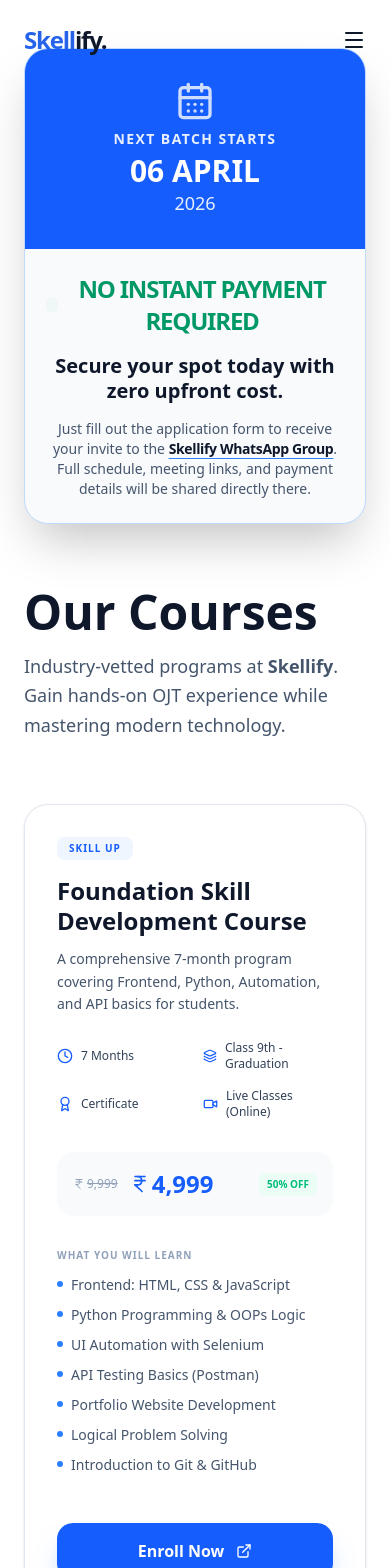
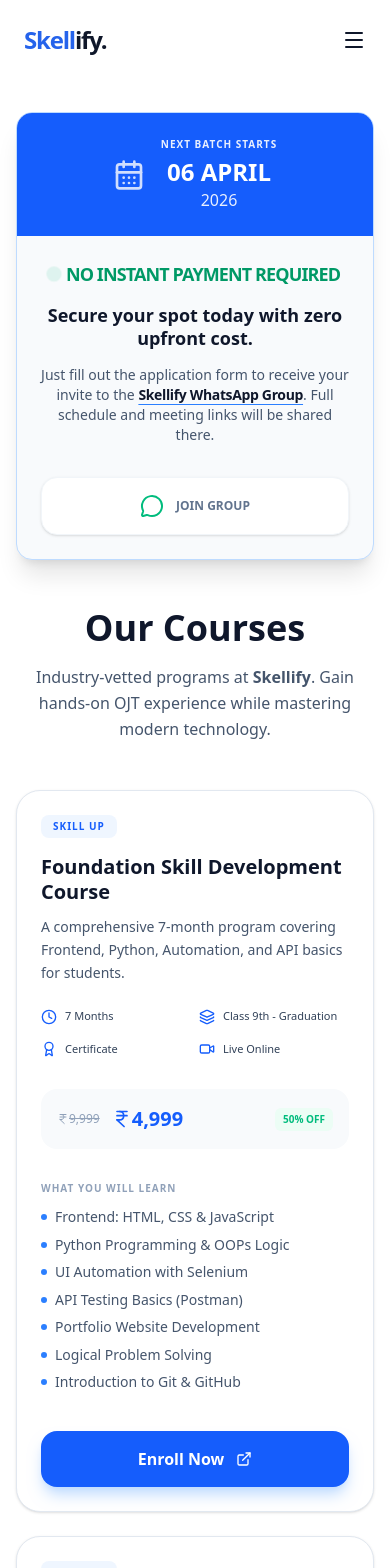
Before and after one commit to skellify25/skellify-main, a Next.js app: page /courses in a window 390 px wide. Shown: the top 1568 px of the page. Built offline with nearby package versions, Linux system fonts and the light colour scheme.

Commit message:
fixed course banner

```diff
--- a/src/components/Footer.tsx
+++ b/src/components/Footer.tsx
@@ -88,9 +88,9 @@
               {/* <Link href="#" className="p-2.5 bg-blue-500/10 text-blue-600 rounded-lg hover:bg-blue-600 hover:text-white transition-all shadow-sm" aria-label="LinkedIn">
                 <Linkedin className="w-5 h-5" />
               </Link> */}
-              <Link href={INSTAGRAM_LINK} className="p-2.5 bg-pink-500/10 text-pink-600 rounded-lg hover:bg-pink-500 hover:text-white transition-all shadow-sm" aria-label="Instagram">
+              {/* <Link href={INSTAGRAM_LINK} className="p-2.5 bg-pink-500/10 text-pink-600 rounded-lg hover:bg-pink-500 hover:text-white transition-all shadow-sm" aria-label="Instagram">
                 <Instagram className="w-5 h-5" />
-              </Link>
+              </Link> */}
             </div>
           </div>
 
--- a/src/components/pages/CoursePage.jsx
+++ b/src/components/pages/CoursePage.jsx
@@ -10,16 +10,13 @@
   ExternalLink,
   CalendarDays,
   MessageCircle,
-  Info,
 } from "lucide-react";
 
-// 1. Static Course Data with updated highlights
 const COURSES = [
   {
     id: "foundation-skill",
     title: "Foundation Skill Development Course",
-    description:
-      "A comprehensive 7-month program covering Frontend, Python, Automation, and API basics for students.",
+    description: "A comprehensive 7-month program covering Frontend, Python, Automation, and API basics for students.",
     duration: "7 Months",
     level: "Class 9th - Graduation",
     mode: "Live Classes (Online)",
@@ -40,8 +37,7 @@
   {
     id: "python-oops",
     title: "Python Programming with OOPs",
-    description:
-      "Master Python fundamentals and Object-Oriented Programming to build a strong logic foundation.",
+    description: "Master Python fundamentals and Object-Oriented Programming to build a strong logic foundation.",
     duration: "3 Months",
     level: "Class 9th - Graduation",
     mode: "Live Classes (Online)",
@@ -62,8 +58,7 @@
   {
     id: "java-oops",
     title: "Java Programming with OOPs",
-    description:
-      "Deep dive into Java, JVM architecture, and Collections framework. Perfect for building backend logic.",
+    description: "Deep dive into Java, JVM architecture, and Collections framework. Perfect for building backend logic.",
     duration: "3 Months",
     level: "Class 9th - Graduation",
     mode: "Live Classes (Online)",
@@ -84,8 +79,7 @@
   {
     id: "sdet-program",
     title: "SDET (Software Development Engineer in Test)",
-    description:
-      "Advanced 9-month program for graduates to become job-ready automation engineers.",
+    description: "Advanced 9-month program for graduates to become job-ready automation engineers.",
     duration: "9 Months",
     level: "Graduation & Above",
     mode: "Live Classes (Online)",
@@ -115,54 +109,57 @@
   };
 
   return (
-    <section className="py-12 md:py-24 container mx-auto px-6">
-      {/* --- NEW BATCH ANNOUNCEMENT BANNER --- */}
+    /* Increased pt-28 to clear the Navbar on mobile, pt-32 on desktop */
+    <section className="pt-28 pb-12 md:pt-32 md:pb-24 container mx-auto px-4 md:px-6">
+
+      {/* --- RESPONSIVE BATCH ANNOUNCEMENT BANNER --- */}
       <motion.div
         initial={{ opacity: 0, y: -20 }}
         animate={{ opacity: 1, y: 0 }}
-        className="mb-16 overflow-hidden rounded-3xl bg-slate-50 dark:bg-slate-900 border border-blue-200 dark:border-blue-900 shadow-2xl"
+        className="mb-12 md:mb-16 overflow-hidden rounded-2xl md:rounded-3xl bg-slate-50 dark:bg-slate-900 border border-blue-200 dark:border-blue-900 shadow-xl"
       >
         <div className="flex flex-col lg:flex-row">
-          {/* Left Side: Date */}
-          <div className="bg-blue-600 p-8 flex flex-col items-center justify-center text-white text-center min-w-[240px]">
-            <CalendarDays className="w-10 h-10 mb-2 opacity-80" />
-            <p className="text-sm font-bold uppercase tracking-widest opacity-90">
+          {/* Left Side: Date - Stacks on mobile, Row on Tablet/LG */}
+          <div className="bg-blue-600 p-6 md:p-8 flex lg:flex-col items-center justify-center text-white text-center lg:min-w-[240px] gap-4 lg:gap-2">
+            <CalendarDays className="w-8 h-8 md:w-10 md:h-10 opacity-80" />
+            <div>
+              <p className="text-[10px] md:text-sm font-bold uppercase tracking-widest opacity-90">
                 Next Batch Starts
               </p>
-            <h3 className="text-3xl font-black mt-1">06 APRIL</h3>
-            <p className="text-lg font-medium opacity-90">2026</p>
+              <h3 className="text-2xl md:text-3xl font-black mt-1 uppercase">06 April</h3>
+              <p className="text-base md:text-lg font-medium opacity-90">2026</p>
+            </div>
           </div>
 
           {/* Right Side: Instructions */}
-          <div className="p-6 md:p-8 flex-1 flex flex-col md:flex-row items-center justify-between gap-6">
+          <div className="p-6 md:p-10 flex-1 flex flex-col md:flex-row items-center justify-between gap-8">
             <div className="space-y-4 text-center md:text-left">
-              <div className="flex items-center justify-center md:justify-start gap-2 text-emerald-600 dark:text-emerald-400 font-bold uppercase text-2xl tracking-tighter">
+              <div className="flex items-center justify-center md:justify-start gap-2 text-emerald-600 dark:text-emerald-400 font-bold uppercase text-lg md:text-2xl tracking-tighter">
                 <span className="flex h-2 w-2 rounded-full bg-emerald-500 animate-ping" />
                 No Instant Payment Required
               </div>
-              <h4 className="text-xl md:text-2xl font-bold text-slate-900 dark:text-white leading-tight">
+              <h4 className="text-lg md:text-2xl font-bold text-slate-900 dark:text-white leading-tight">
                 Secure your spot today with zero upfront cost.
               </h4>
-              <p className="text-slate-600 dark:text-slate-400 text-sm max-w-xl">
+              <p className="text-slate-600 dark:text-slate-400 text-sm md:text-base max-w-xl">
                 Just fill out the application form to receive your invite to the{" "}
                 <span className="font-bold text-slate-900 dark:text-white underline decoration-blue-500 underline-offset-4 tracking-tight">
                   Skellify WhatsApp Group
                 </span>
-                . Full schedule, meeting links, and payment details will be
-                shared directly there.
+                . Full schedule and meeting links will be shared there.
               </p>
             </div>
 
-            {/* Quick Icon Group */}
-            <div className="hidden xl:flex items-center gap-4">
+            {/* Quick Action Button */}
+            <div className="flex items-center justify-center w-full md:w-auto">
               <a
                 href="https://chat.whatsapp.com/Fi19RL9SBtF4jWklMqsqsh"
                 target="_blank"
                 rel="noopener noreferrer"
-                className="flex flex-col items-center gap-2 px-4 py-3 bg-white dark:bg-slate-800 rounded-2xl shadow-sm border border-slate-100 dark:border-slate-700 transition-all duration-200 hover:bg-slate-50 dark:hover:bg-slate-700 hover:border-emerald-200 dark:hover:border-emerald-900 cursor-pointer active:scale-95 group"
+                className="flex items-center md:flex-col gap-3 md:gap-2 px-6 py-4 md:px-4 md:py-3 bg-white dark:bg-slate-800 rounded-2xl shadow-sm border border-slate-100 dark:border-slate-700 transition-all duration-200 hover:border-emerald-200 dark:hover:border-emerald-900 cursor-pointer active:scale-95 group w-full md:w-auto justify-center"
               >
                 <MessageCircle className="w-6 h-6 text-emerald-500 group-hover:scale-110 transition-transform" />
-                <span className="text-[10px] font-bold text-slate-400 group-hover:text-emerald-600 dark:group-hover:text-emerald-400">
+                <span className="text-xs md:text-[10px] font-bold text-slate-500 md:text-slate-400 group-hover:text-emerald-600">
                   JOIN GROUP
                 </span>
               </a>
@@ -170,25 +167,24 @@
           </div>
         </div>
       </motion.div>
-      {/* --- END BANNER --- */}
 
       {/* Header */}
       <motion.div
         initial={{ opacity: 0, y: 20 }}
         animate={{ opacity: 1, y: 0 }}
-        className="max-w-3xl mb-16"
+        className="max-w-3xl mb-12 md:mb-16 text-center md:text-left"
       >
-        <h1 className="text-5xl font-bold mb-4 text-slate-900 dark:text-white">
+        <h1 className="text-4xl md:text-6xl font-bold mb-4 text-slate-900 dark:text-white">
           Our Courses
         </h1>
-        <p className="text-slate-600 dark:text-slate-400 text-lg leading-relaxed">
+        <p className="text-slate-600 dark:text-slate-400 text-base md:text-lg leading-relaxed">
           Industry-vetted programs at <strong>Skellify</strong>. Gain hands-on
           OJT experience while mastering modern technology.
         </p>
       </motion.div>
 
       {/* Course Grid */}
-      <div className="grid grid-cols-1 md:grid-cols-2 lg:grid-cols-3 gap-10">
+      <div className="grid grid-cols-1 sm:grid-cols-2 lg:grid-cols-3 gap-6 md:gap-10">
         {COURSES.map((course, index) => (
           <motion.div
             key={course.id}
@@ -196,8 +192,7 @@
             whileInView={{ opacity: 1, y: 0 }}
             viewport={{ once: true }}
             transition={{ delay: index * 0.1 }}
-            whileHover={{ y: -6 }}
-            className="border border-slate-200 dark:border-slate-700 rounded-3xl p-8 bg-white dark:bg-slate-800 shadow-sm hover:shadow-2xl transition-all duration-300 flex flex-col justify-between"
+            className="border border-slate-200 dark:border-slate-700 rounded-3xl p-6 md:p-8 bg-white dark:bg-slate-800 shadow-sm hover:shadow-xl transition-all duration-300 flex flex-col justify-between"
           >
             <div>
               <div className="flex items-center justify-between mb-4">
@@ -205,39 +200,39 @@
                   {course.id === "sdet-program" ? "Job Ready" : "Skill Up"}
                 </span>
               </div>
-              <h2 className="text-2xl font-bold mb-3 text-slate-900 dark:text-white leading-tight">
+              <h2 className="text-xl md:text-2xl font-bold mb-3 text-slate-900 dark:text-white leading-tight">
                 {course.title}
               </h2>
               <p className="text-slate-600 dark:text-slate-400 mb-6 text-sm leading-relaxed">
                 {course.description}
               </p>
 
-              <div className="grid grid-cols-2 gap-4 text-xs mb-8 text-slate-700 dark:text-slate-300">
+              <div className="grid grid-cols-2 gap-y-4 gap-x-2 text-[11px] md:text-xs mb-8 text-slate-700 dark:text-slate-300">
                 <div className="flex items-center gap-2">
-                  <Clock className="w-4 h-4 text-blue-600" />
+                  <Clock className="w-4 h-4 text-blue-600 shrink-0" />
                   {course.duration}
                 </div>
                 <div className="flex items-center gap-2">
-                  <Layers className="w-4 h-4 text-blue-600" />
-                  {course.level}
+                  <Layers className="w-4 h-4 text-blue-600 shrink-0" />
+                  <span className="truncate">{course.level}</span>
                 </div>
                 <div className="flex items-center gap-2">
-                  <Award className="w-4 h-4 text-blue-600" />
+                  <Award className="w-4 h-4 text-blue-600 shrink-0" />
                   Certificate
                 </div>
                 <div className="flex items-center gap-2">
-                  <Video className="w-4 h-4 text-blue-600" />
-                  {course.mode}
+                  <Video className="w-4 h-4 text-blue-600 shrink-0" />
+                  Live Online
                 </div>
               </div>
 
               {/* Pricing */}
               <div className="flex items-center gap-3 mb-8 bg-slate-50 dark:bg-slate-900/50 p-4 rounded-2xl">
-                <span className="text-xs text-slate-400 line-through flex items-center gap-0.5">
+                <span className="text-xs text-slate-400 line-through flex items-center">
                   <IndianRupee className="w-3 h-3" />
                   {course.price}
                 </span>
-                <span className="text-2xl font-black text-blue-600 flex items-center gap-0.5">
+                <span className="text-xl md:text-2xl font-black text-blue-600 flex items-center">
                   <IndianRupee className="w-5 h-5" />
                   {course.offerPrice}
                 </span>
@@ -246,15 +241,15 @@
                 </span>
               </div>
 
-              <div className="space-y-3 mb-2">
+              <div className="space-y-3">
                 <p className="font-bold text-[10px] uppercase tracking-widest text-slate-400">
                   What you will learn
                 </p>
                 <ul className="text-sm text-slate-600 dark:text-slate-400 space-y-2.5">
                   {course.highlights.map((item, idx) => (
-                    <li key={idx} className="flex items-start gap-2 group">
-                      <span className="mt-1.5 h-1.5 w-1.5 rounded-full bg-blue-500 shrink-0 group-hover:scale-150 transition-transform" />
-                      {item}
+                    <li key={idx} className="flex items-start gap-2">
+                      <span className="mt-1.5 h-1.5 w-1.5 rounded-full bg-blue-500 shrink-0" />
+                      <span className="leading-tight">{item}</span>
                     </li>
                   ))}
                 </ul>
@@ -263,10 +258,10 @@
 
             <button
               onClick={() => handleApplyNow(course.formUrl)}
-              className="mt-10 group inline-flex items-center justify-center gap-3 px-8 py-4 rounded-2xl bg-blue-600 text-white font-bold hover:bg-blue-700 transition-all cursor-pointer shadow-xl shadow-blue-200 dark:shadow-none active:scale-95"
+              className="mt-10 group flex items-center justify-center gap-3 px-6 py-4 rounded-2xl bg-blue-600 text-white font-bold hover:bg-blue-700 transition-all cursor-pointer shadow-lg shadow-blue-200 dark:shadow-none active:scale-95 w-full"
             >
               Enroll Now
-              <ExternalLink className="w-4 h-4 group-hover:-translate-y-1 group-hover:translate-x-1 transition-transform duration-300" />
+              <ExternalLink className="w-4 h-4 group-hover:-translate-y-1 group-hover:translate-x-1 transition-transform" />
             </button>
           </motion.div>
         ))}
```
Lines whose indentation alone changed are shown as unchanged.
